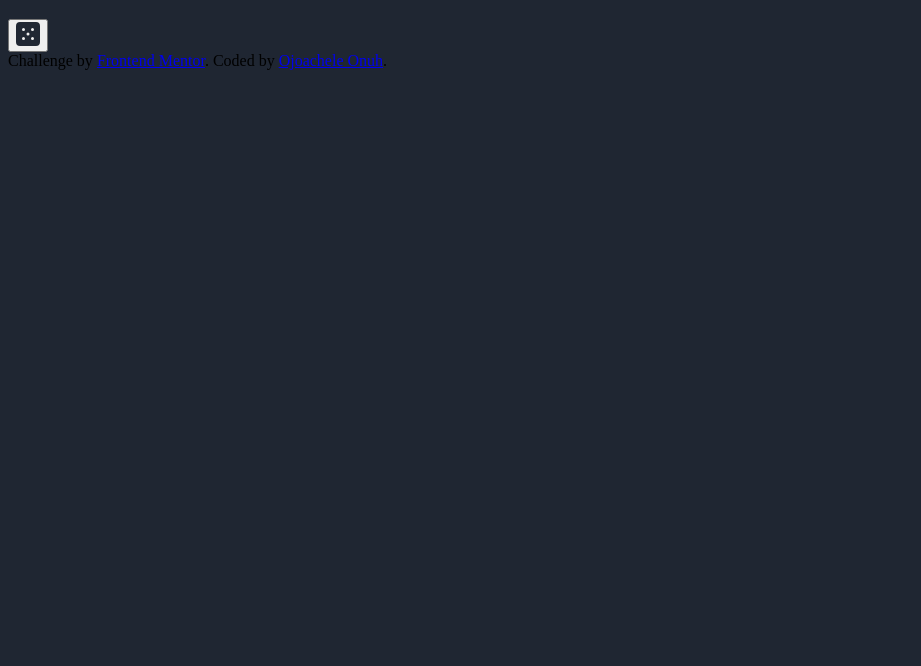
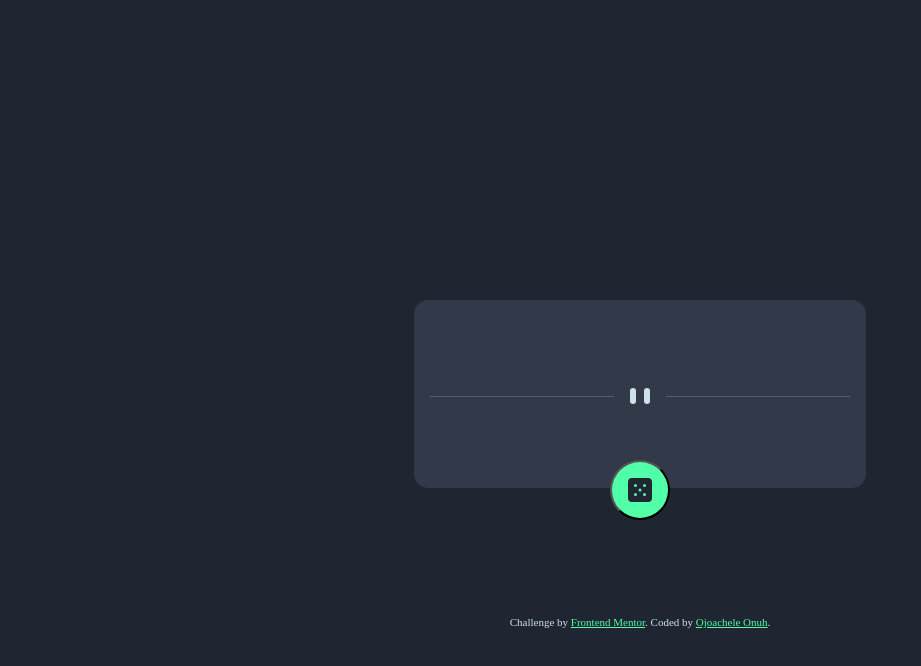
Before and after one commit to Achele/advice-generator, a plain HTML site: page index.html in a window 1280 px wide. Shown: the whole page, without its empty margins (0-921 px from the left). Drawn offline with Linux system fonts and the light colour scheme; no server answers.

Commit message:
Update styles.css

```diff
--- a/styles.css
+++ b/styles.css
@@ -1,3 +1,5 @@
+@import url("https://fonts.googleapis.com/css2?family=Manrope:wght@400&display=swap");
+
 *,
 ::after *,
 ::before * {
@@ -6,5 +8,85 @@
 }
 
 body {
+  padding: 0;
+  margin: 0;
   background: hsl(218, 23%, 16%);
+  width: 100%;
+  min-height: 100vh;
+  display: flex;
+  align-items: center;
+  justify-content: center;
+  flex-direction: column;
+  font-size: 1rem;
 }
+
+.container-wrapper {
+  background: hsl(217, 19%, 24%);
+  margin: 8em auto;
+  width: 100%;
+  max-width: 340px;
+  text-align: center;
+  border-radius: 0.9em;
+  padding: 1em;
+}
+
+h3 {
+  color: hsl(150, 100%, 66%);
+  padding: 0.7em;
+  font-size: 0.9em;
+  letter-spacing: 3px;
+  margin: 9px auto;
+}
+
+blockquote {
+  color: hsl(193, 38%, 86%);
+  font-size: 1.5em;
+  margin: 5px;
+  padding: 10px;
+  font-weight: 700;
+  letter-spacing: 2px;
+}
+
+.quoteDivider {
+  padding: 1em;
+  background-image: url("images/pattern-divider-mobile.svg");
+  background-repeat: no-repeat;
+  background-position: center;
+}
+
+button {
+  border-radius: 50%;
+  background: hsl(150, 100%, 66%);
+  display: flex;
+  justify-content: center;
+  align-items: center;
+  margin: auto;
+  position: relative;
+  bottom: -3rem;
+  padding: 1.2em;
+}
+
+button:active,
+button:hover {
+  opacity: 1;
+  cursor: pointer;
+}
+
+.attribution {
+  font-size: 11px;
+  text-align: center;
+  color: hsl(193, 38%, 86%);
+}
+
+.attribution a {
+  color: hsl(150, 100%, 66%);
+}
+
+@media screen and (min-width: 60rem) {
+  .container-wrapper {
+    max-width: 420px;
+  }
+  .quoteDivider {
+    background-image: url("images/pattern-divider-desktop.svg");
+  }
+}
```
